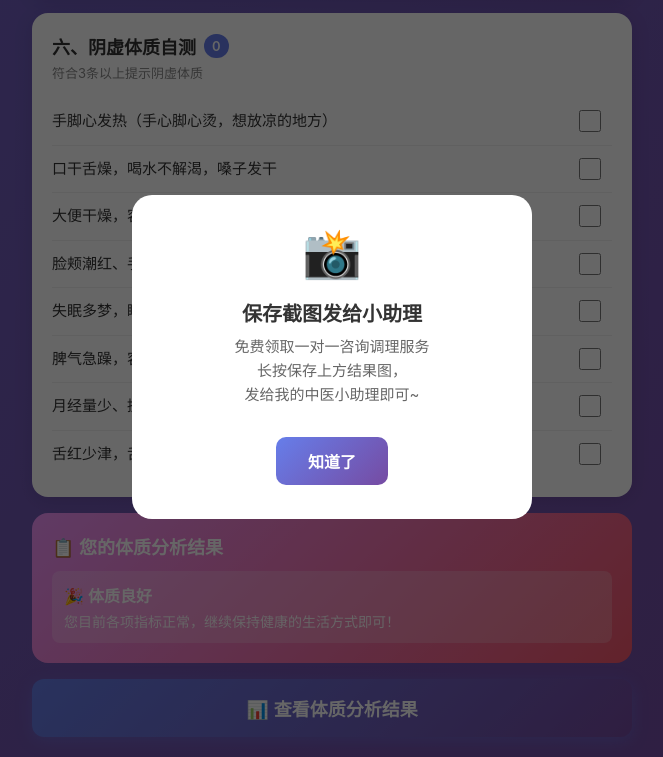
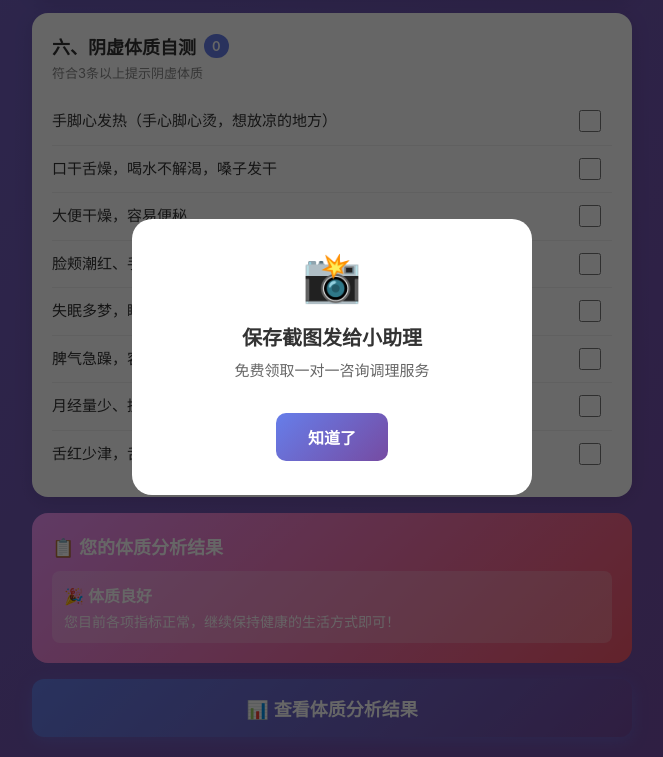
Before and after one commit to daoba199/tcm-survey, a plain HTML site: page index.html in a window 1280 px wide. Both pictures are taken after a click on the button "📊 查看体质分析结果". Shown: the part 2510-3267 px from the top of the page, without its empty margins (308-971 px from the left). Drawn offline with Linux system fonts and the light colour scheme.

Commit message:
Remove screenshot instruction from modal

```diff
--- a/index.html
+++ b/index.html
@@ -139,7 +139,7 @@
       <div class="modal">
         <div class="modal-icon">📸</div>
         <div class="modal-title">保存截图发给小助理</div>
-        <div class="modal-desc">免费领取一对一咨询调理服务<br>长按保存上方结果图，<br>发给我的中医小助理即可~</div>
+        <div class="modal-desc">免费领取一对一咨询调理服务</div>
         <button class="modal-btn" onclick="closeModal()">知道了</button>
       </div>
     </div>
```
